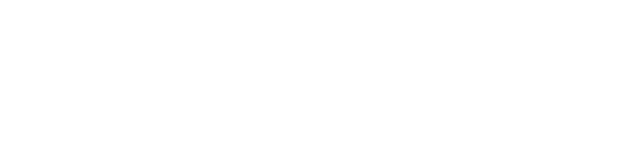
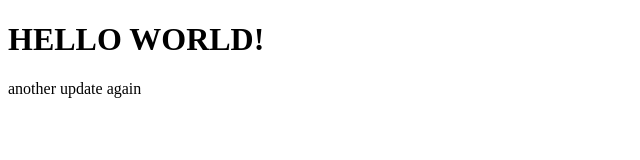
Before and after one commit to jancaloy03/BSIT-3C, a plain HTML site: page index.html in a window 1280 px wide. Shown: the whole page, without its empty margins (0-640 px from the left). Drawn offline with Linux system fonts and the light colour scheme.

Commit message:
commit again

```diff
--- a/index.html
+++ b/index.html
@@ -7,6 +7,6 @@
     <title>Document</title>
 </head>
 <body>
-
-</body>
+<h1>HELLO WORLD!</h1>
+another update again</body>
 </html>
```
Also changed, not shown: test.html (+1 -1 lines).
